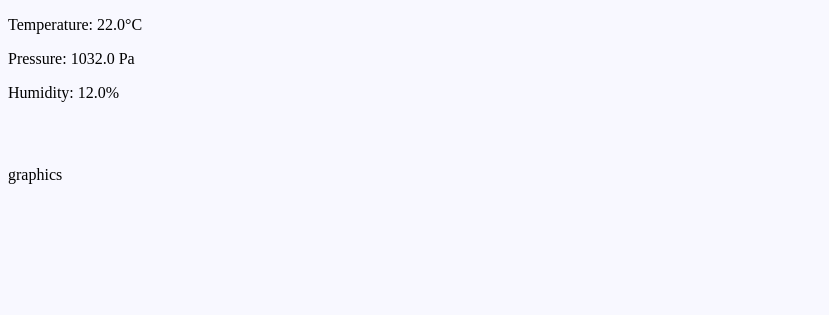
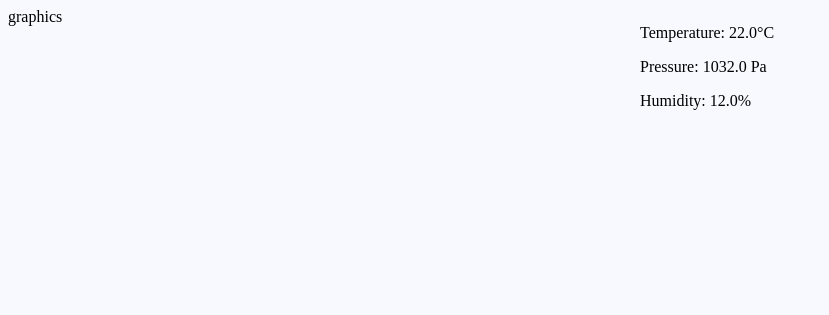
Before and after one commit to maryzyryanova/Meteostation, a Django app: page / in a window 1280 px wide. Shown: the top 315 px of the page, without its empty margins (0-829 px from the left). Run offline with Django 4.2, Linux system fonts and the light colour scheme; data comes from the database, SQL or seed files in the repository.

Commit message:
initial commit

```diff
--- a/my_course_project/meteostation_app/templates/weather_forecast.html
+++ b/my_course_project/meteostation_app/templates/weather_forecast.html
@@ -9,11 +9,13 @@
             .column_1{
                 width: 50%;
                 min-height: 150px;
+                float: right;
             }
 
             .column_2{
                 width: 50%;
-                min-height: 150px
+                min-height: 150px;
+                float: left;
             }
         </style>
     </head>
```
